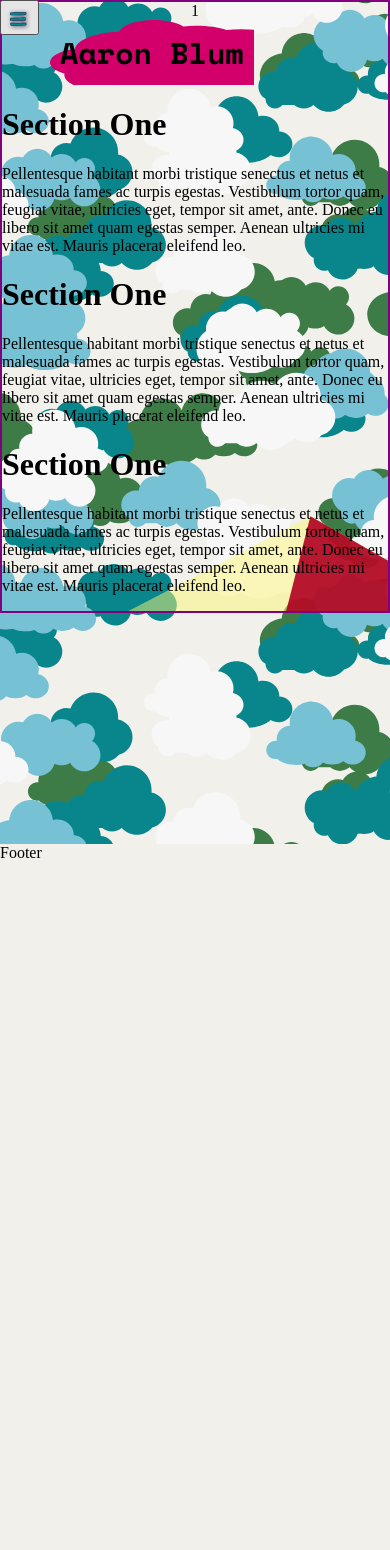
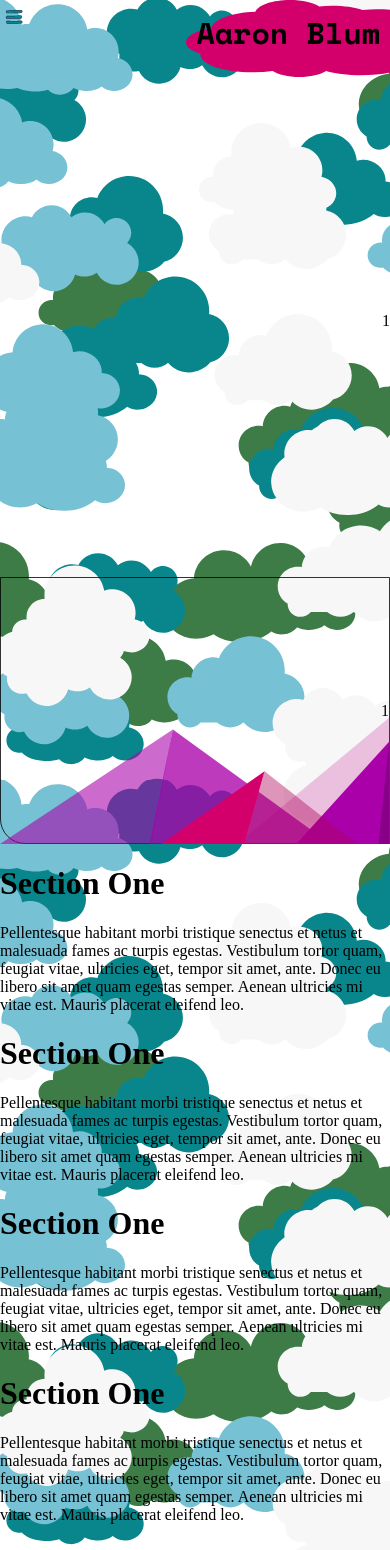
Before and after one commit to blumaa/port-two, a React (Create React App) app: page / in a window 390 px wide. Shown: the top 1550 px of the page. Before the commit the page ends 844 px from the top, so only its background shows below. Built offline with nearby package versions, Linux system fonts and the light colour scheme.

Commit message:
footer mountains are now fixed

```diff
--- a/src/components/Footer.js
+++ b/src/components/Footer.js
@@ -1,9 +1,13 @@
-import React from 'react'
+import React from "react";
 
 const Footer = () => {
-    return(
-        <div>Footer</div>
-    )
-}
+  return (
+    <div className="footer-container">
+      <div></div>
+      <div></div>
+      <div className="item3"></div>
+    </div>
+  );
+};
 
-export default Footer
+export default Footer;
--- a/src/components/Main.js
+++ b/src/components/Main.js
@@ -5,14 +5,77 @@ const Main = () => {
     <>
       <div id="section-one">
         <div className="grid-container">
-          <div className="long-item-top">1</div>
-          <div className="long-item-bottom-title">
+        <div className="long-item-top">
             <div id="title-box">
               <div id="title">Aaron Blum</div>
             </div>
           </div>
+          <div className="long-item-top">1</div>
+          <div className="long-item-bottom-title">
+            1
+          </div>
         </div>
 
+        <div className="grid-container2">
+          <h1>Section One</h1>
+          <p>
+            Pellentesque habitant morbi tristique senectus et netus et malesuada
+            fames ac turpis egestas. Vestibulum tortor quam, feugiat vitae,
+            ultricies eget, tempor sit amet, ante. Donec eu libero sit amet quam
+            egestas semper. Aenean ultricies mi vitae est. Mauris placerat
+            eleifend leo.
+          </p>
+        </div>
+        <div className="grid-container2">
+          <h1>Section One</h1>
+          <p>
+            Pellentesque habitant morbi tristique senectus et netus et malesuada
+            fames ac turpis egestas. Vestibulum tortor quam, feugiat vitae,
+            ultricies eget, tempor sit amet, ante. Donec eu libero sit amet quam
+            egestas semper. Aenean ultricies mi vitae est. Mauris placerat
+            eleifend leo.
+          </p>
+        </div>
+        <div className="grid-container2">
+          <h1>Section One</h1>
+          <p>
+            Pellentesque habitant morbi tristique senectus et netus et malesuada
+            fames ac turpis egestas. Vestibulum tortor quam, feugiat vitae,
+            ultricies eget, tempor sit amet, ante. Donec eu libero sit amet quam
+            egestas semper. Aenean ultricies mi vitae est. Mauris placerat
+            eleifend leo.
+          </p>
+        </div>
+        <div className="grid-container2">
+          <h1>Section One</h1>
+          <p>
+            Pellentesque habitant morbi tristique senectus et netus et malesuada
+            fames ac turpis egestas. Vestibulum tortor quam, feugiat vitae,
+            ultricies eget, tempor sit amet, ante. Donec eu libero sit amet quam
+            egestas semper. Aenean ultricies mi vitae est. Mauris placerat
+            eleifend leo.
+          </p>
+        </div>
+        <div className="grid-container2">
+          <h1>Section One</h1>
+          <p>
+            Pellentesque habitant morbi tristique senectus et netus et malesuada
+            fames ac turpis egestas. Vestibulum tortor quam, feugiat vitae,
+            ultricies eget, tempor sit amet, ante. Donec eu libero sit amet quam
+            egestas semper. Aenean ultricies mi vitae est. Mauris placerat
+            eleifend leo.
+          </p>
+        </div>
+        <div className="grid-container2">
+          <h1>Section One</h1>
+          <p>
+            Pellentesque habitant morbi tristique senectus et netus et malesuada
+            fames ac turpis egestas. Vestibulum tortor quam, feugiat vitae,
+            ultricies eget, tempor sit amet, ante. Donec eu libero sit amet quam
+            egestas semper. Aenean ultricies mi vitae est. Mauris placerat
+            eleifend leo.
+          </p>
+        </div>
         <div className="grid-container2">
           <h1>Section One</h1>
           <p>
--- a/src/index.css
+++ b/src/index.css
@@ -6,16 +6,22 @@
     opacity: 1;
   }
 }
+.App {
+  border: 0;
+  padding: 0;
+  margin: 0;
+}
+
 body {
   background-image: url(./images/Cloud-20s-1084px.svg);
   z-index: -1;
+  background-size: 200%;
   background-attachment: fixed;
   margin: 0;
-  background-color: #f1f0eb;
-  height: 100%;
-  width: 100%;
+  padding: 0;
+  height: 100vh;
+  width: 100vw;
   /* border: 1px solid blue; */
-  position: absolute;
   display: flex;
   flex-direction: column;
 }
@@ -28,34 +34,28 @@ body {
     position: fixed;
     width: 100%;
     top: 0;
-    background-color: #d6d6d6;
-    box-shadow: 1px 1px 5px #7c7c7c;
+    margin: 0;
+    z-index: 1;
     display: flex;
     flex-direction: row;
     justify-content: flex-start;
   }
-  header #navbar-container {
-    width: 100%;
-    height: 100%;
-    display: grid;
-    grid-template-columns: 10% 90% 10%;
-  }
   header #navbar-container .accordion-button-container {
+    outline: none;
     font-size: 0%;
     padding: 0;
-  }
-  header #navbar-container .accordion-button-container .filter {
-    filter: drop-shadow(1px 1px 2px #4a4a66);
+    border: 0;
+    background-color: rgba(102, 51, 153, 0);
   }
   header #navbar-container .accordion-button-container .close-button {
     filter: drop-shadow(1px 1px 2px #161748);
   }
-  header #navbar-container #title-container {
+  header #navbar-container .accordion-button-container #title-container {
     height: 100%;
     display: flex;
     justify-content: center;
   }
-  header #navbar-container #title-container #title {
+  header #navbar-container .accordion-button-container #title-container #title {
     color: #09868b;
     text-shadow: 1px 1px 2px #4a4a66;
     font-size: 6vw;
@@ -63,84 +63,90 @@ body {
 
   /* main */
   main {
-    border: purple 1px solid;
-    background: url(./images/Flat-Mountains.svg) no-repeat;
-    background-size: 200%;
-    z-index: 1;
-    background-attachment: fixed;
+    width: 100vw;
+    height: 100vh;
+    border: 0;
+    padding: 0;
+    margin: 0;
   }
   main #section-one {
-    height: 100%;
-    border: purple 1px solid;
     z-index: 0;
   }
   main #section-one .grid-container {
-    height: 91%;
+    width: 100vw;
+    height: 100vh;
     display: grid;
     grid-template-columns: auto;
-    padding-right: 5px;
-    padding-left: 5px;
   }
   main #section-one .grid-container .long-item-top {
-    z-index: -1;
     grid-column-start: 1;
     grid-column-end: 3;
-    grid-row-start: 1;
-    grid-row-end: 8;
+    border-top-left-radius: 25px;
+    display: flex;
+    justify-content: flex-end;
     text-align: center;
+  }
+  main #section-one .grid-container .long-item-top #title-box {
+    background-image: url(./images/pinkcloud.svg);
+    background-repeat: repeat-x;
+    overflow: visible;
+    z-index: 0;
+  }
+  main #section-one .grid-container .long-item-top #title-box #title {
+    border-radius: 10;
+    font-family: "Space Mono", monospace;
+    padding: 10px;
+    color: #000000;
+    font-size: 30px;
   }
   main #section-one .grid-container .long-item {
     grid-column-start: 1;
     grid-column-end: 3;
     background-color: rgba(255, 255, 255, 0.8);
-    border: 1px solid rgba(0, 0, 0, 0.8);
     text-align: center;
   }
   main #section-one .grid-container .long-item-bottom {
     grid-column-start: 1;
     grid-column-end: 3;
     background-color: rgba(255, 255, 255, 0.8);
-    border: 1px solid rgba(0, 0, 0, 0.8);
     border-bottom-left-radius: 25px;
     border-bottom-right-radius: 25px;
     text-align: center;
   }
   main #section-one .grid-container .long-item-bottom-title {
     grid-column-start: 1;
-    grid-column-end: 2;
+    grid-column-end: 3;
+    border: 1px solid rgba(0, 0, 0, 0.8);
     border-bottom-left-radius: 25px;
-    border-bottom-right-radius: 25px;
     display: flex;
-    justify-content: center;
+    justify-content: flex-end;
     align-items: center;
     text-align: center;
   }
-  main #section-one .grid-container .long-item-bottom-title #title-box {
-    background-image: url(./images/pinkcloud.svg);
-    overflow: visible;
-    z-index: -1x;
-  }
-  main #section-one .grid-container .long-item-bottom-title #title-box #title {
-    border-radius: 10;
-    font-family: "Space Mono", monospace;
-    padding: 10px;
-    color: #000000;
-    font-size: 30px;
-  }
   main #section-one .grid-container .grid-item {
     background-color: rgba(255, 255, 255, 0.8);
-    border: 1px solid rgba(0, 0, 0, 0.8);
     text-align: center;
   }
 
   /* footer */
   footer {
-    /* border: 1px solid blue; */
-    height: 0px;
+    font-family: "Space Mono", monospace;
+    height: 20vh;
     position: fixed;
     bottom: 0;
+    border: 0;
+    margin: 0;
     width: 100%;
-    background-color: grey;
     z-index: 1;
   }
+  footer .footer-container {
+    width: 100%;
+    height: 100%;
+    display: flex;
+    justify-content: flex-end;
+    background-image: url(./images/Flat-Mountains.svg);
+    background-size: 100%;
+    background-position: bottom;
+    background-repeat: repeat-x;
+  }
 }
--- a/src/index.scss
+++ b/src/index.scss
@@ -1,19 +1,27 @@
-@import 'mixins';
+@import "mixins";
 
-$font-stack: 'Space Mono', monospace;
+$font-stack: "Space Mono", monospace;
 $background-color: #f1f0eb;
+
+.App{
+  border: 0;
+  padding: 0;
+  margin:0;
+}
 
 body {
   background-image: url(./images/Cloud-20s-1084px.svg);
   z-index: -1;
+  background-size: 200%;
   background-attachment: fixed;
   margin: 0;
-  background-color: $background-color;
-  height: 100%;
-  width: 100%;
+  padding: 0;
+  // background-color: $background-color;
+  height: 100vh;
+  width: 100vw;
   /* border: 1px solid blue; */
 
-  position: absolute;
+  // position: absolute;
   display: flex;
   flex-direction: column;
   // justify-content: flex-start;
@@ -29,36 +37,37 @@ body {
     // overflow: hidden;
     width: 100%;
     top: 0;
-    background-color: #d6d6d6;
-    box-shadow: 1px 1px 5px rgb(124, 124, 124);
-    // z-index: 1;
+    margin: 0;
+    // background-color: #d6d6d6;
+    // box-shadow: 1px 1px 5px rgb(124, 124, 124);
+    z-index: 1;
     // background-color: orange;
     display: flex;
     flex-direction: row;
     justify-content: flex-start;
-    // border: 1px solid purple;
+    // border: 1px solid purple;\
+
     #navbar-container {
-      width: 100%;
-      //   border: 1px solid red;
-      height: 100%;
-      display: grid;
-      grid-template-columns: 10% 90% 10%;
+      // width: 100%;
+      // border: 1px solid red;
+      // height: 100%;
+      // display: grid;
+      // grid-template-columns: 10% 90% 10%;
       .accordion-button-container {
+        outline: none;
         .filter {
-          filter: drop-shadow(1px 1px 2px #4a4a66);
+          // filter: drop-shadow(1px 1px 2px #4a4a66);
         }
         // @include fadein;
-        // background-color: orange;
         font-size: 0%;
         padding: 0;
-        // border: 1px solid purple;
-        // background-color: rgba(102, 51, 153, 0);
+        border: 0;
+        // border: 2px solid red;
+        background-color: rgba(102, 51, 153, 0);
         .close-button {
           // background-size: 8px 8px;
           filter: drop-shadow(1px 1px 2px #161748);
         }
-      }
-
         #title-container {
           // border: 1px solid blue;
           height: 100%;
@@ -77,45 +86,63 @@ body {
         }
       }
     }
+  }
 
   /* main */
   main {
+    width: 100vw;
+    height: 100vh;
     // margin-top: 50px;
     // height: 812px;
     // position: fixed;
     // background-color: #76c1d4;
     // background-size:10%;
-    border: purple 1px solid;
-    background: url(./images/Flat-Mountains.svg) no-repeat;
-    background-size: 200%;
-    z-index: 1;
-    background-attachment: fixed;
+    // border: purple 1px solid;
+    border: 0;
+    padding: 0;
+    margin: 0;
+    // bottom: 0;
+    // border: purple 1px solid;
 
     #section-one {
       // position: fixed;
       // margin-top: 40px;
-      height: 100%;
-      border: purple 1px solid;
+      // height: 100%;
+      // border: purple 1px solid;
       z-index: 0;
       .grid-container {
-        height: 91%;
+        // height: 91%;
         // border: purple 1px solid;
+        width: 100vw;
+        height: 100vh;
+
         display: grid;
-        grid-template-columns: auto  ;
+        grid-template-columns: auto;
         // background-color: #2196f3;
-        padding-right: 5px;
-        padding-left: 5px;
+
         .long-item-top {
-          // background-image: url(./images/Cloud-20s-1084px.svg) ;
-          z-index: -1;
-          // background-attachment: fixed;
           grid-column-start: 1;
           grid-column-end: 3;
-          grid-row-start: 1;
-          grid-row-end: 8;
+
           // background-color: rgba(255, 255, 255, 0.8);
           // border: 1px solid rgba(0, 0, 0, 0.8);
-          // border-radius: 50px;
+          border-top-left-radius: 25px;
+          // border-bottom-right-radius: 25px;
+          display: flex;
+          justify-content: flex-end;
+          #title-box {
+            // background-color: #e1e8f0;
+            // background-attachment: fixed;
+            // height: 100%;
+            background-image: url(./images/pinkcloud.svg);
+            background-repeat: repeat-x;
+            overflow: visible;
+            z-index: 0;
+            // border: 1px solid rgba(0, 0, 0, 0.8);
+            #title {
+              @include aarontitle;
+            }
+          }
           // padding: 20px;
           // font-size: 30px;
           text-align: center;
@@ -124,7 +151,7 @@ body {
           grid-column-start: 1;
           grid-column-end: 3;
           background-color: rgba(255, 255, 255, 0.8);
-          border: 1px solid rgba(0, 0, 0, 0.8);
+          // border: 1px solid rgba(0, 0, 0, 0.8);
           // border-radius: 50px;
           // padding: 20px;
           // font-size: 30px;
@@ -134,7 +161,7 @@ body {
           grid-column-start: 1;
           grid-column-end: 3;
           background-color: rgba(255, 255, 255, 0.8);
-          border: 1px solid rgba(0, 0, 0, 0.8);
+          // border: 1px solid rgba(0, 0, 0, 0.8);
           border-bottom-left-radius: 25px;
           border-bottom-right-radius: 25px;
 
@@ -144,52 +171,59 @@ body {
         }
         .long-item-bottom-title {
           grid-column-start: 1;
-          grid-column-end: 2;
+          grid-column-end: 3;
           // background-color: rgba(255, 255, 255, 0.8);
-          // border: 1px solid rgba(0, 0, 0, 0.8);
+
+          // background-color: rgba(255, 255, 255, 0.8);
+          border: 1px solid rgba(0, 0, 0, 0.8);
           border-bottom-left-radius: 25px;
-          border-bottom-right-radius: 25px;
+          // border-bottom-right-radius: 25px;
           display: flex;
-          justify-content: center;
+          justify-content: flex-end;
           align-items: center;
-          #title-box{
-            // background-color: #e1e8f0;
-            // background-attachment: fixed;
-            // height: 100%;
-            background-image: url(./images/pinkcloud.svg);
-            overflow:visible;
-            z-index: -1x;
-            // border: 1px solid rgba(0, 0, 0, 0.8);
-            #title {
-              @include aarontitle;
-            }
-        }
+
           // padding: 20px;
           // font-size: 30px;
           text-align: center;
         }
         .grid-item {
           background-color: rgba(255, 255, 255, 0.8);
-          border: 1px solid rgba(0, 0, 0, 0.8);
+          // border: 1px solid rgba(0, 0, 0, 0.8);
           // border-radius: 50px;
           // padding: 20px;
           // font-size: 30px;
           text-align: center;
         }
       }
-
     }
   }
 
   /* footer */
   footer {
-    /* border: 1px solid blue; */
-    height: 0px;
+    font-family: $font-stack;
+    height: 20vh;
     position: fixed;
     bottom: 0;
+    border: 0;
+    margin:0;
+    // overflow: hidden;
     width: 100%;
-    background-color: grey;
+    // border: 1px solid rgba(0, 0, 0, 0.8);
     z-index: 1;
+    .footer-container{
+      // border: 1px solid rgba(0, 0, 0, 0.8);
+      width: 100%;
+      height: 100%;
+      display: flex;
+      justify-content: flex-end;
+      background-image: url(./images/Flat-Mountains.svg);
+      background-size: 100%;
+      background-position: bottom;
+      background-repeat: repeat-x;
+      .item3{
+
+      }
+    }
   }
 }
 
```
Also changed, not shown: src/images/Flat-Mountains.svg, 1 other file (tests, documents, lock files or other folders). Lines whose indentation alone changed are shown as unchanged.
